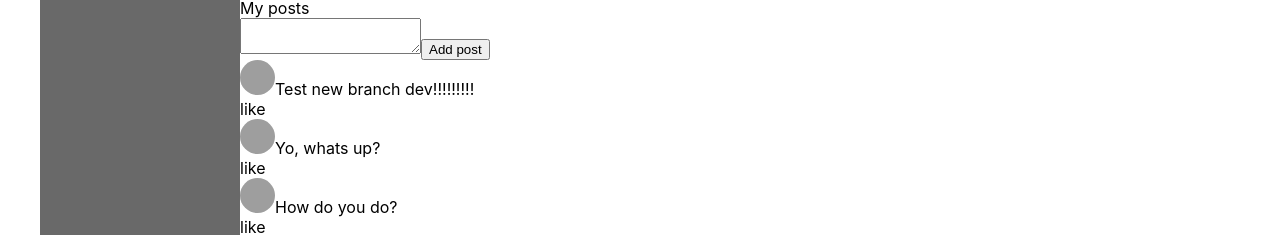
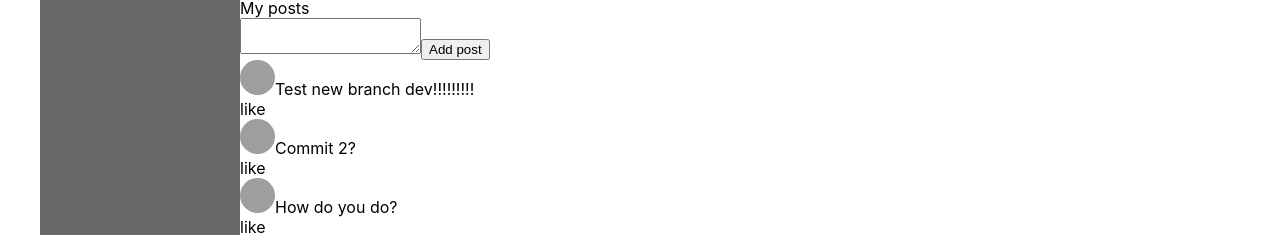
Before and after one commit to PlatonVV/samurai-way-main, a React (Create React App) app: page / in a window 1280 px wide. Shown: the part 536-771 px from the top of the page. Built offline with nearby package versions, Linux system fonts and the light colour scheme; grey boxes are pictures that could not be loaded.

Commit message:
Commit 2

```diff
--- a/src/components/Profile/MyPosts/MyPosts.tsx
+++ b/src/components/Profile/MyPosts/MyPosts.tsx
@@ -6,7 +6,7 @@ export type postTextType = {
     messageText: string
 }
 const postText_1 = 'Test new branch dev!!!!!!!!!';
-const postText_2 = 'Yo, whats up?';
+const postText_2 = 'Commit 2?';
 const postText_3 = 'How do you do?';
 
 export const MyPosts = () => {
```
